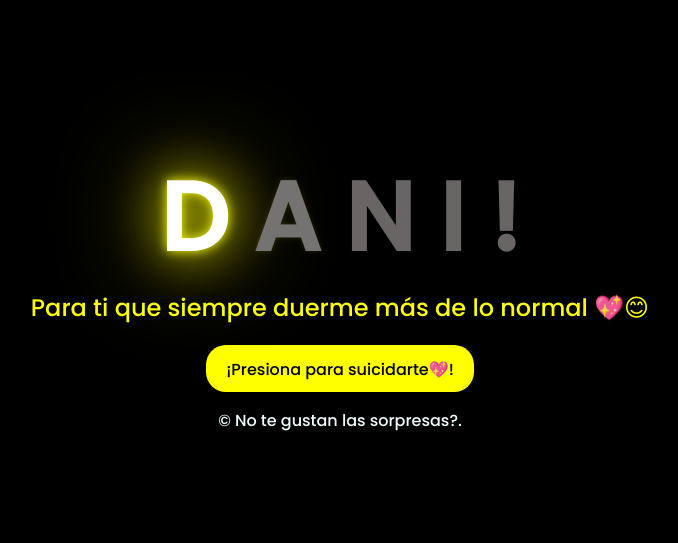
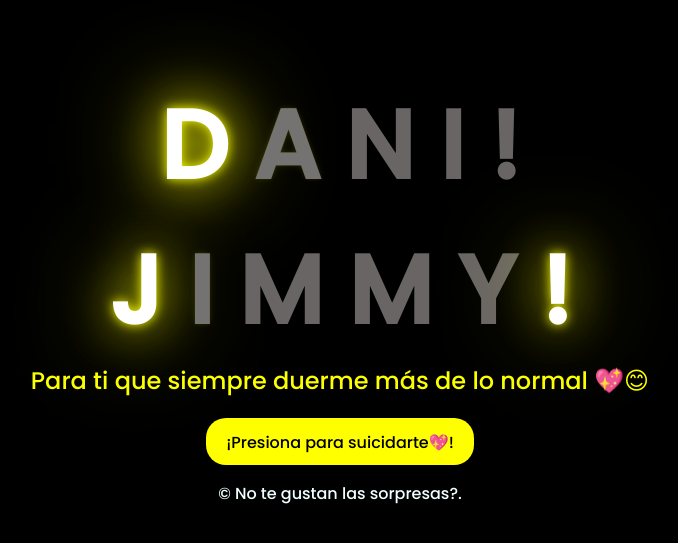
Before and after one commit to Lamelasa5/Lamelasa5.github-io, a plain HTML site: page index.html in a window 1280 px wide. Shown: the part 111-654 px from the top of the page, without its empty margins (308-986 px from the left). Drawn offline with Linux system fonts and the light colour scheme.

Commit message:
Update index.html

```diff
--- a/index.html
+++ b/index.html
@@ -19,12 +19,12 @@
 
     </div>
     <div class="greetings">
-        <span></span>
-        <span></span>
-        <span></span>
-        <span></span>
-        <span></span>
-        <span></span>
+        <span>J</span>
+        <span>I</span>
+        <span>M</span>
+        <span>M</span>
+        <span>Y</span>
+        <span>!</span>
     </div>
     <div class="description">
         <span>Para ti que siempre duerme más de lo normal 💖😊</span>
```
